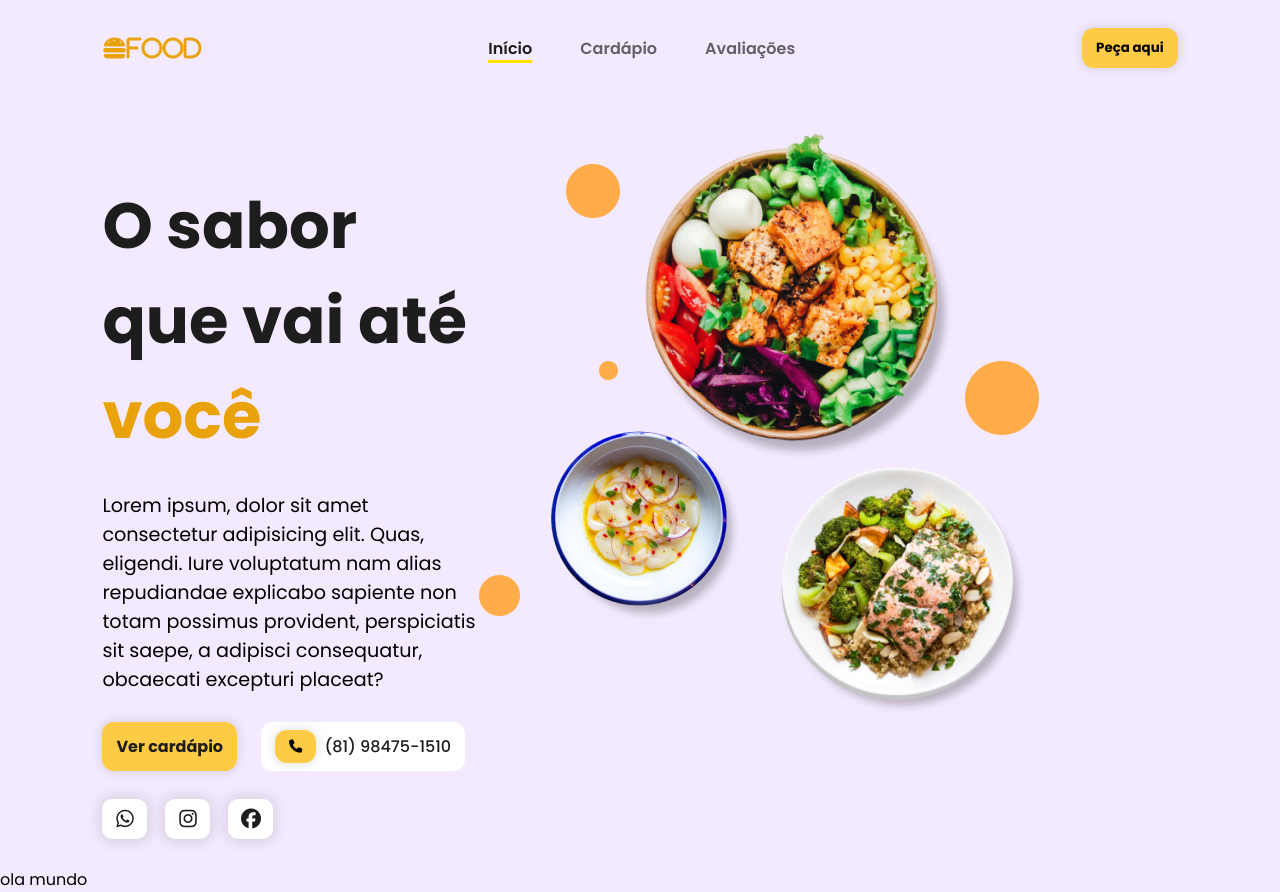
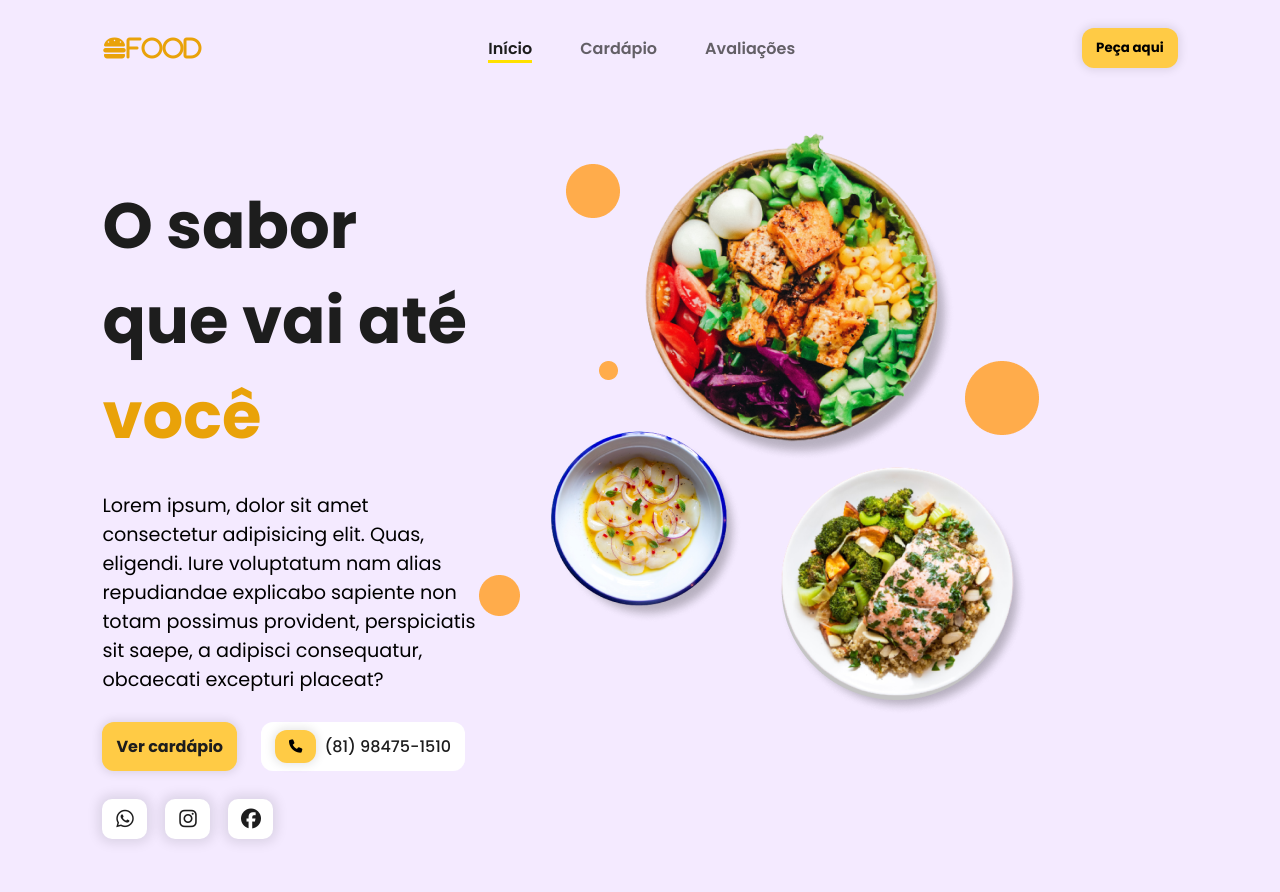
Before and after one commit to xplinio/Estudos-com-HTML5-e-CSS3, a plain HTML site: page site_burguer/index.html in a window 1280 px wide. After the commit the page ends 867 px from the top, so only its background shows below. Drawn offline with nearby package versions, Linux system fonts and the light colour scheme; a web font is replaced by a local one.

Commit message:
ajuste do code

```diff
--- a/site_burguer/index.html
+++ b/site_burguer/index.html
@@ -139,8 +139,6 @@
 
         </section>
 
-        <a> ola mundo  </a>
-
 
      </main>
 
```
